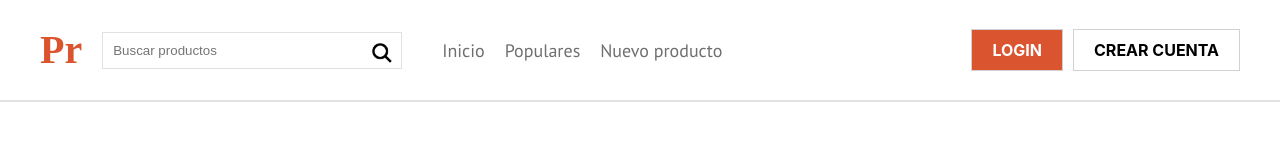
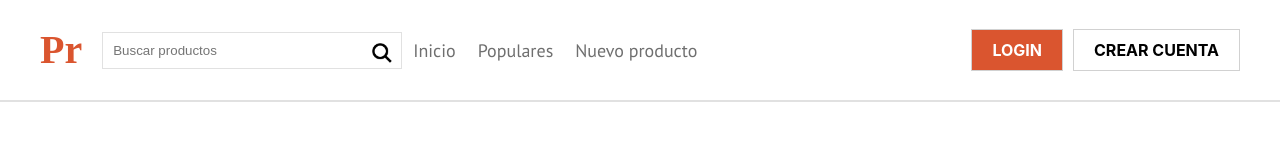
Before and after one commit to juanluna96/NextJS-ProductReviewer, a Next.js app: page /login in a window 1280 px wide. Shown: the top 160 px of the page. Built offline with nearby package versions, Linux system fonts and the light colour scheme; no server answers.

Commit message:
Guardar el usuario autenticado incluso al recargar

```diff
--- a/components/layout/Header.js
+++ b/components/layout/Header.js
@@ -39,7 +39,8 @@ const Header = () => {
                 <div css={ css`
                     display: flex;
                     align-items: center;
-                    justify-content: space-between;
+                    justify-content: center;
+                    flex-wrap:wrap;
                 `}>
                     <Link passHref href="/">
                         <Logo>Pr</Logo>
--- a/components/layout/Navegacion.js
+++ b/components/layout/Navegacion.js
@@ -3,11 +3,11 @@ import Link from 'next/link';
 import styled from '@emotion/styled';
 
 const Nav = styled.nav`
-    padding-left:2rem;
+    margin: 1rem 0;
 
     a{
         font-size:1.8rem;
-        margin-left: 2rem;
+        margin: 0 1.1rem;
         color:var(--gris2);
         font-family: 'PT Sans',sans-serif;
 
--- a/firebase/firebase.js
+++ b/firebase/firebase.js
@@ -19,6 +19,11 @@ class Firebase {
             displayName: nombre
         })
     }
+
+    // Inicia sesion del usuario
+    async login(email, password) {
+        return this.auth.signInWithEmailAndPassword(email, password);
+    }
 }
 
 const firebase = new Firebase();
--- /dev/null
+++ b/hooks/useAutenticacion.js
@@ -0,0 +1,21 @@
+import React, { useEffect, useState } from 'react'
+import firebase from '../firebase';
+
+const useAutenticacion = () => {
+    const [usuarioAutenticado, setUsuarioAutenticado] = useState(null);
+
+    useEffect(() => {
+        const unsuscribe = firebase.auth.onAuthStateChanged(usuario => {
+            if (usuario) {
+                setUsuarioAutenticado(usuario);
+            } else {
+                setUsuarioAutenticado(null);
+            }
+        });
+        return () => unsuscribe();
+    }, []);
+
+    return usuarioAutenticado;
+}
+
+export default useAutenticacion
--- a/pages/_app.js
+++ b/pages/_app.js
@@ -1,8 +1,12 @@
 import '../styles/globals.css'
 import App from 'next/app';
 import firebase, { FirebaseContext } from '../firebase';
+import useAutenticacion from '../hooks/useAutenticacion';
 
 function MyApp({ Component, pageProps }) {
+  const usuario = useAutenticacion();
+  console.log(usuario);
+
   return (
     <FirebaseContext.Provider value={ { firebase } }>
       <Component { ...pageProps } />
--- a/pages/login.js
+++ b/pages/login.js
@@ -21,8 +21,14 @@ const Login = () => {
 
     const { email, password } = valores;
 
-    function iniciarSesion() {
-        console.log('Iniciando sesión');
+    async function iniciarSesion() {
+        try {
+            await firebase.login(email, password);
+            Router.push('/');
+        } catch (error) {
+            console.error('Hubo un error al iniciar sesión', error.message);
+            setError(error.message);
+        }
     }
 
     return (
```
